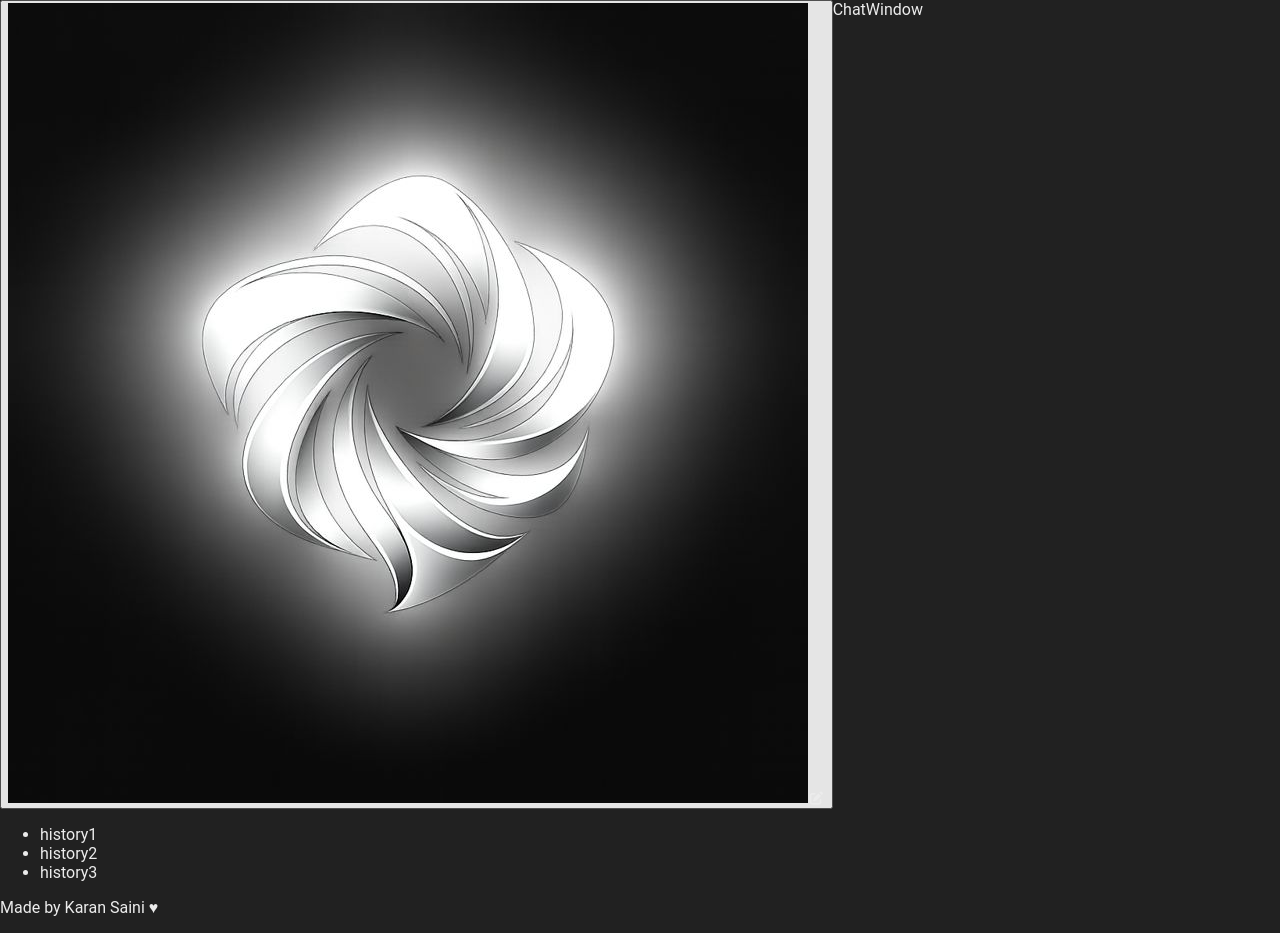
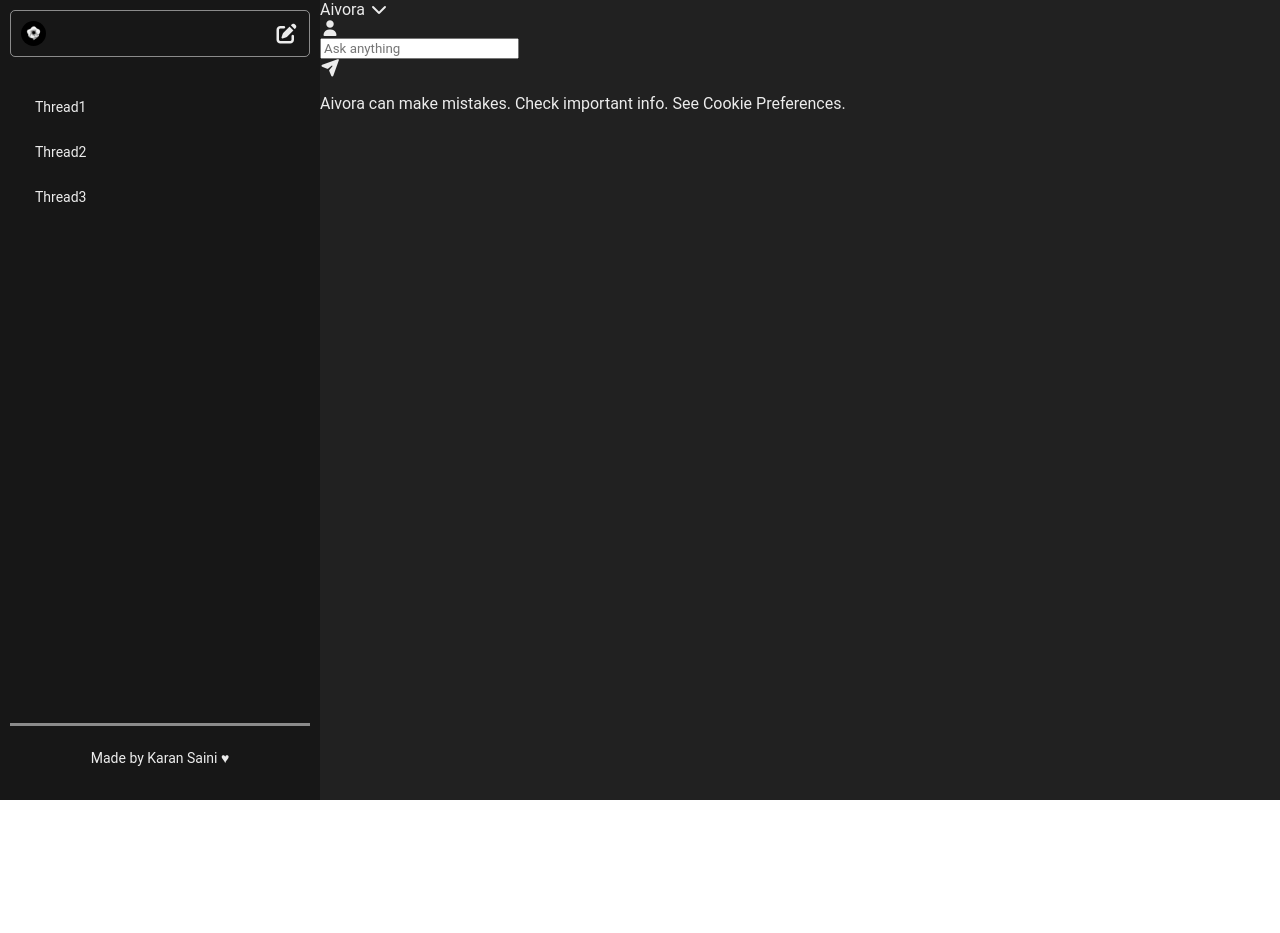
Before and after one commit to Karxn-saini07/Aivora, a React (Vite) app in the folder Frontend/: page / in a window 1280 px wide. After the commit the page ends 800 px from the top, so only its background shows below. Built offline with nearby package versions, Linux system fonts and the light colour scheme.

Commit message:
changes in the code

```diff
--- a/Frontend/src/ChatWindow.jsx
+++ b/Frontend/src/ChatWindow.jsx
@@ -1,9 +1,27 @@
 import "./ChatWindow.css";
+import Chat from "./Chat.jsx";
 
 function ChatWindow() {
     return (
-        <div>
-            ChatWindow
+        <div className="ChatWindow">
+            <div className="navbar">
+            <span>Aivora <i class="fa-solid fa-chevron-down"></i></span>
+            <div className="userIconDiv">
+                <span><i class="fa-solid fa-user"></i></span>
+            </div>
+            </div>
+            <Chat></Chat>
+            <div className="chatInput">
+            <div className="userInput">
+                <input placeholder="Ask anything">
+
+                </input>
+                <div id="submit"><i class="fa-solid fa-paper-plane"></i></div>
+            </div>
+            <p className="info">
+            Aivora can make mistakes. Check important info. See Cookie Preferences.
+            </p>
+            </div>
         </div>
     );
 }
--- a/Frontend/src/Sidebar.css
+++ b/Frontend/src/Sidebar.css
@@ -0,0 +1,67 @@
+.sidebar {
+    background-color: #171717;
+    color: #b4b4b4;
+    height: 100vh;
+    width: 320px;
+    display: flex;
+    flex-direction: column;
+    justify-content: space-between;
+}
+
+button {
+    display: flex;
+    justify-content: space-between;
+    align-items: center;
+    margin: 10px;
+    padding: 10px;
+    border-radius: 5px;
+    background-color: transparent;
+    border: solid 0.5px rgba(255, 255, 255, 0.5);
+    cursor: pointer;
+}
+
+.logo {
+    height: 25px;
+    width: 25px;
+    background-color: black;
+    border-radius: 50%;
+    object-fit: cover;
+}
+
+button span {
+    font-size: 20px;
+}
+
+button:hover {
+    background-color: rgba(180, 180, 180, 0.05);
+    cursor: pointer;
+}
+
+.history {
+    margin: 10px;
+    padding: 10px;
+    height: 100%;
+}
+
+.history li {
+    list-style-type: none;
+    cursor: pointer;
+    padding: 2px 5px;
+    margin-bottom: 0.3rem;
+    font-size: 14px;
+    border: solid 10px transparent;
+    position: relative;
+}
+
+.history li:hover {
+    background-color: rgba(180, 180, 180, 0.05);
+    border-radius: 10px;
+}
+
+.sign {
+    margin: 10px;
+    padding: 10px;
+    font-size: 14px;
+    text-align: center;
+    border-top: solid rgba(255, 255, 255, 0.5);
+}
--- a/Frontend/src/Sidebar.jsx
+++ b/Frontend/src/Sidebar.jsx
@@ -5,15 +5,15 @@ function Sidebar() {
         <section className="sidebar">
 
             <button>
-                <img src="src/assets/blacklogo.png" alt="Aivora Logo"></img>
-                <i className="fa-solid fa-pen-to-square"></i>
+                <img src="src/assets/blacklogo.png" alt="Aivora Logo" className="logo"></img>
+                <span><i className="fa-solid fa-pen-to-square"></i></span>
             </button>
 
 
             <ul className="history">
-                <li>history1</li>
-                <li>history2</li>
-                <li>history3</li>
+                <li>Thread1</li>
+                <li>Thread2</li>
+                <li>Thread3</li>
             </ul>
 
 
```
Also changed, not shown: Frontend/src/assets/blacklogo.png.
